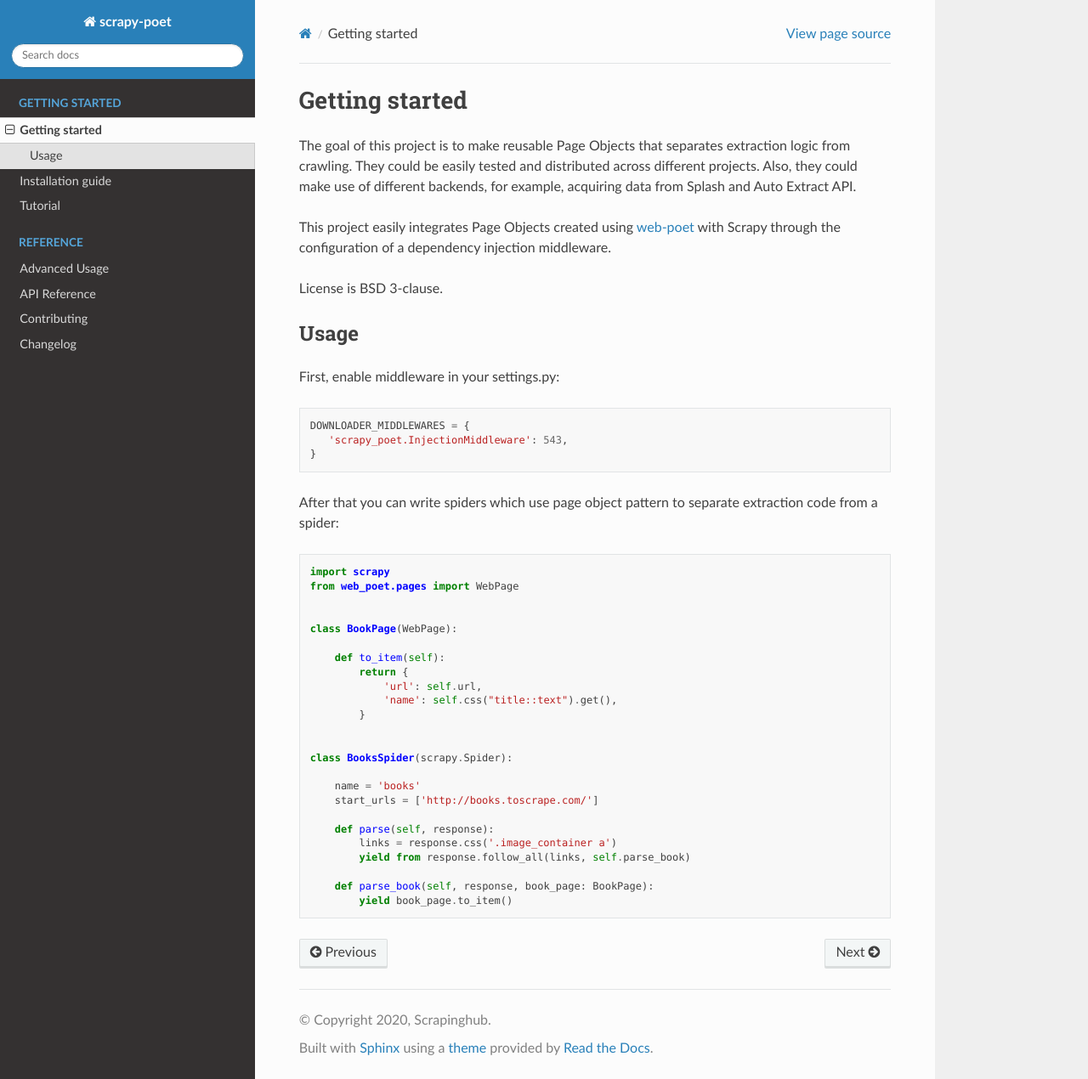
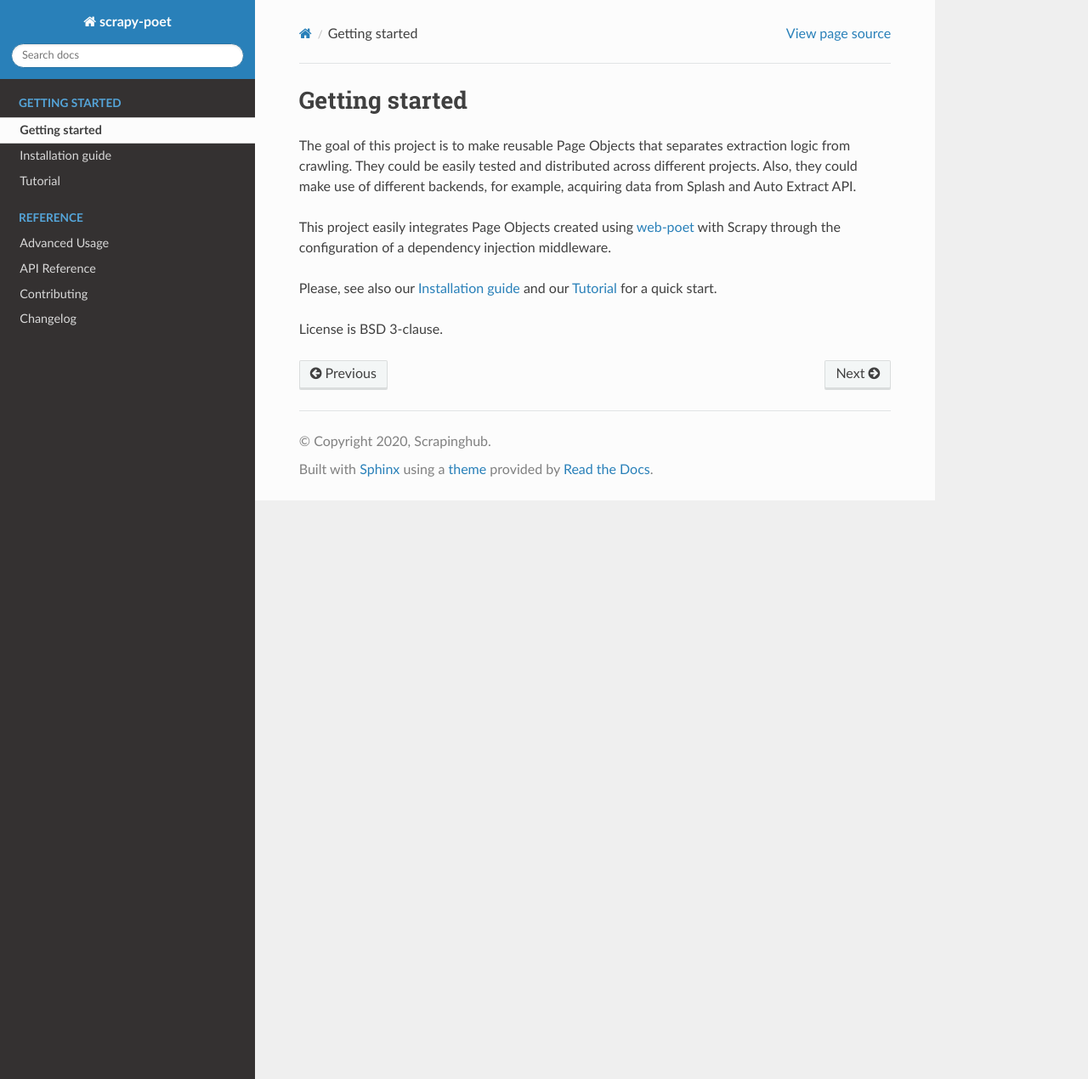
Before and after one commit to scrapinghub/scrapy-poet, a Sphinx documentation site: the page built from docs/intro/overview.rst, in a window 1280 px wide and 1270 px high. Shown: the whole window at 85% size. Built offline with Sphinx 7.4.7 and the Read the Docs theme 2.0.0, drawn with Linux system fonts in a browser that asks for light colours.

Commit message:
update docs

```diff
--- a/docs/intro/overview.rst
+++ b/docs/intro/overview.rst
@@ -10,47 +10,9 @@ for example, acquiring data from Splash and Auto Extract API.
 This project easily integrates Page Objects created using `web-poet`_ with
 Scrapy through the configuration of a dependency injection middleware.
 
+Please, see also our :ref:`intro-install` and our :ref:`intro-tutorial`
+for a quick start.
+
 License is BSD 3-clause.
 
-
-
-Usage
-=====
-
-First, enable middleware in your settings.py::
-
-    DOWNLOADER_MIDDLEWARES = {
-       'scrapy_poet.InjectionMiddleware': 543,
-    }
-
-After that you can write spiders which use page object pattern to separate
-extraction code from a spider:
-
-.. code-block:: python
-
-    import scrapy
-    from web_poet.pages import WebPage
-
-
-    class BookPage(WebPage):
-
-        def to_item(self):
-            return {
-                'url': self.url,
-                'name': self.css("title::text").get(),
-            }
-
-
-    class BooksSpider(scrapy.Spider):
-
-        name = 'books'
-        start_urls = ['http://books.toscrape.com/']
-
-        def parse(self, response):
-            links = response.css('.image_container a')
-            yield from response.follow_all(links, self.parse_book)
-
-        def parse_book(self, response, book_page: BookPage):
-            yield book_page.to_item()
-
 .. _`web-poet`: https://github.com/scrapinghub/web-poet
--- a/docs/intro/tutorial.rst
+++ b/docs/intro/tutorial.rst
@@ -1,3 +1,5 @@
+.. _`intro-tutorial`:
+
 ========
 Tutorial
 ========
```
